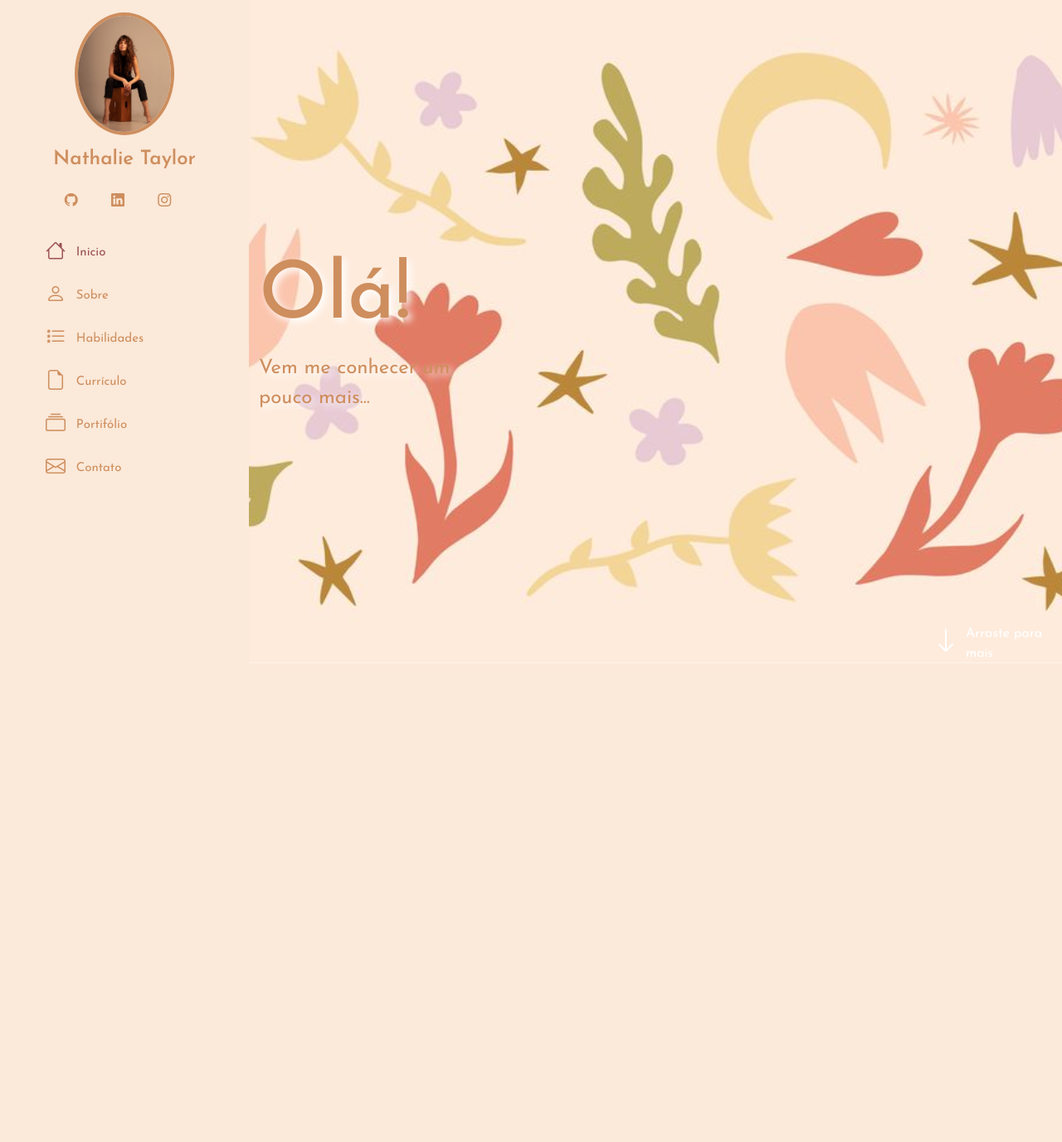
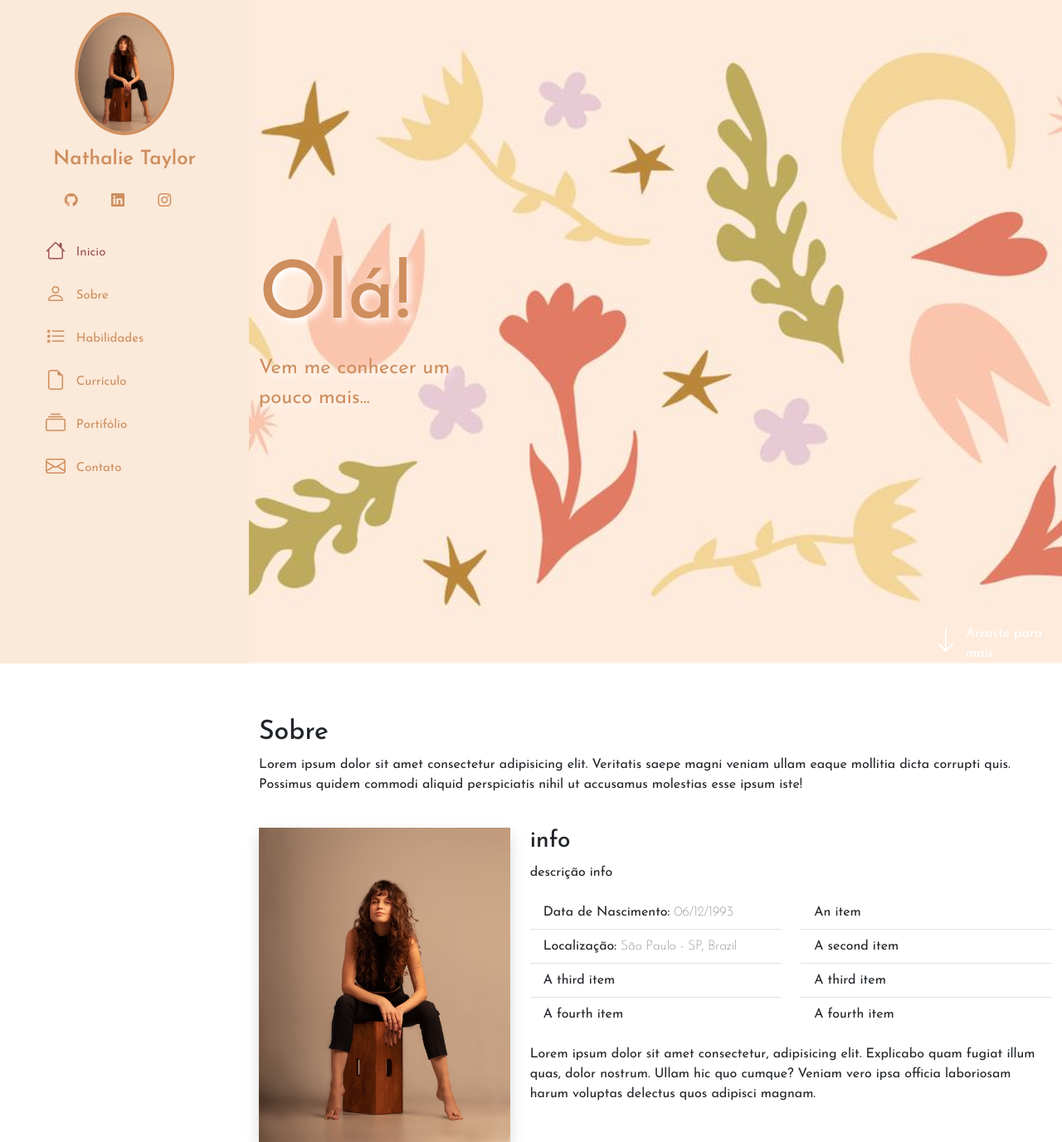
Before and after one commit to nathalietaylor/PortifolioResponsivoWeb, a Flask app: page / in a window 1280 px wide. Shown: the whole page at 83% size. Before the commit the page ends 792 px from the top, so only its background shows below. Run offline with Flask 3, Linux system fonts and the light colour scheme; some libraries are stand-ins or nearby versions.

Commit message:
sobre finalizado

```diff
--- a/static/style.css
+++ b/static/style.css
@@ -168,3 +168,15 @@ i.menu-mobile {
         margin-left: 0;
     }
 }
+
+* ::-webkit-scrollbar{
+    width: 8px;
+}
+* ::-webkit-scrollbar-track{
+    width: 12px;
+    box-shadow: inset 0 0.3rem #fbe9d9;
+    background-color: #fff;
+}
+* ::-webkit-scrollbar-thumb{
+    background-color: #fbe9d9;
+}
--- a/templates/index.html
+++ b/templates/index.html
@@ -38,10 +38,10 @@
         <nav id="navbar" class="nav-menu">
             <ul class="nav flex-column">
                 <li class="nav-item">
-                  <a class="nav-link active" aria-current="page" href="#"><i class="bi bi-house"></i>Inicio</a>
+                  <a class="nav-link active" aria-current="page" href="#inicio"><i class="bi bi-house"></i>Inicio</a>
                 </li>
                 <li class="nav-item">
-                  <a class="nav-link" href="#"><i class="bi bi-person"></i></i>Sobre</a>
+                  <a class="nav-link" href="#sobre"><i class="bi bi-person"></i></i>Sobre</a>
                 </li>
                 <li class="nav-item">
                   <a class="nav-link" href="#"><i class="bi bi-list-stars"></i>Habilidades</a>
@@ -72,7 +72,52 @@
             <div class="col-md-7 d-flex justify-content-end align-items-end ">
                 <div id="arraste" class="d-flex align-items-center">
                     <i class="bi bi-arrow-down text-white pe-2 fs-2"></i>
-                    <a href="">Arraste para mais</a>
+                    <a href="#sobre">Arraste para mais</a>
+                </div>
+            </div>
+
+        </section>
+
+        <section class="container mt-5" id="sobre">
+            <div class="row w-100">
+                <div class="col-md-12">
+                    <h2 class="pt-3">Sobre</h2>
+                    <p>Lorem ipsum dolor sit amet consectetur adipisicing elit. Veritatis saepe magni veniam ullam eaque mollitia dicta corrupti quis. Possimus quidem commodi aliquid perspiciatis nihil ut accusamus molestias esse ipsum iste!</p>
+                </div>
+
+            </div>
+
+            <div class="row mt-4">
+                <div class="col-md-4">
+                    <img class="img-fluid shadow"  src="../static/img/foto-Nathalie.jpeg" alt="Foto da Nathalie">
+                </div>
+                <div class="col-md-8">
+                    <h3>info</h3>
+                    <p>descrição info</p>
+
+                    <div class="row mt-3 mb-3">
+                        <div class="col-md-6">
+                            <ul class="list-group list-group-flush fs-7">
+                                <li class="list-group-item">Data de Nascimento: <span class="fw-lighter">06/12/1993</span> </li>
+                                <li class="list-group-item">Localização: <span class="fw-lighter"> São Paulo - SP, Brazil </span></li>
+                                <li class="list-group-item">A third item</li>
+                                <li class="list-group-item">A fourth item</li>
+
+                              </ul>
+                        </div>
+                        <div class="col-md-6">
+                            <ul class="list-group list-group-flush">
+                                <li class="list-group-item">An item</li>
+                                <li class="list-group-item">A second item</li>
+                                <li class="list-group-item">A third item</li>
+                                <li class="list-group-item">A fourth item</li>
+                              </ul>
+                        </div>
+
+                    </div>
+
+                    <p>Lorem ipsum dolor sit amet consectetur, adipisicing elit. Explicabo quam fugiat illum quas, dolor nostrum. Ullam hic quo cumque? Veniam vero ipsa officia laboriosam harum voluptas delectus quos adipisci magnam.</p>
+
                 </div>
             </div>
 
```
